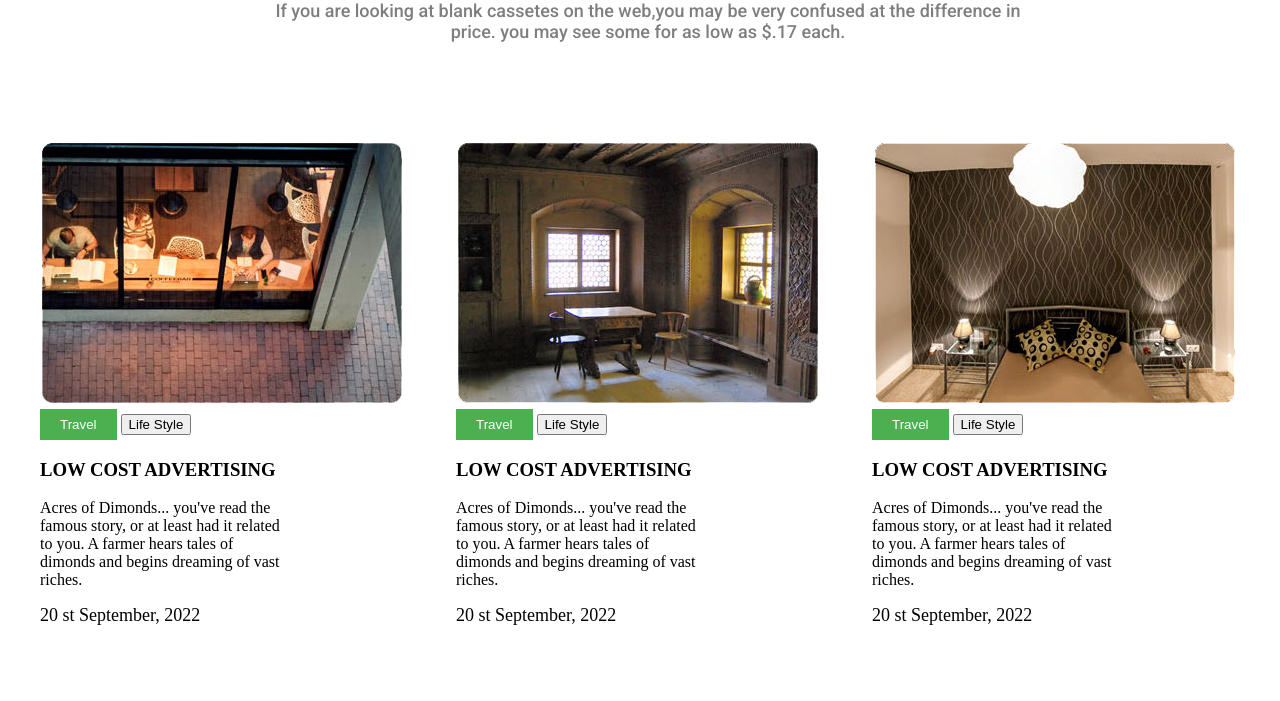
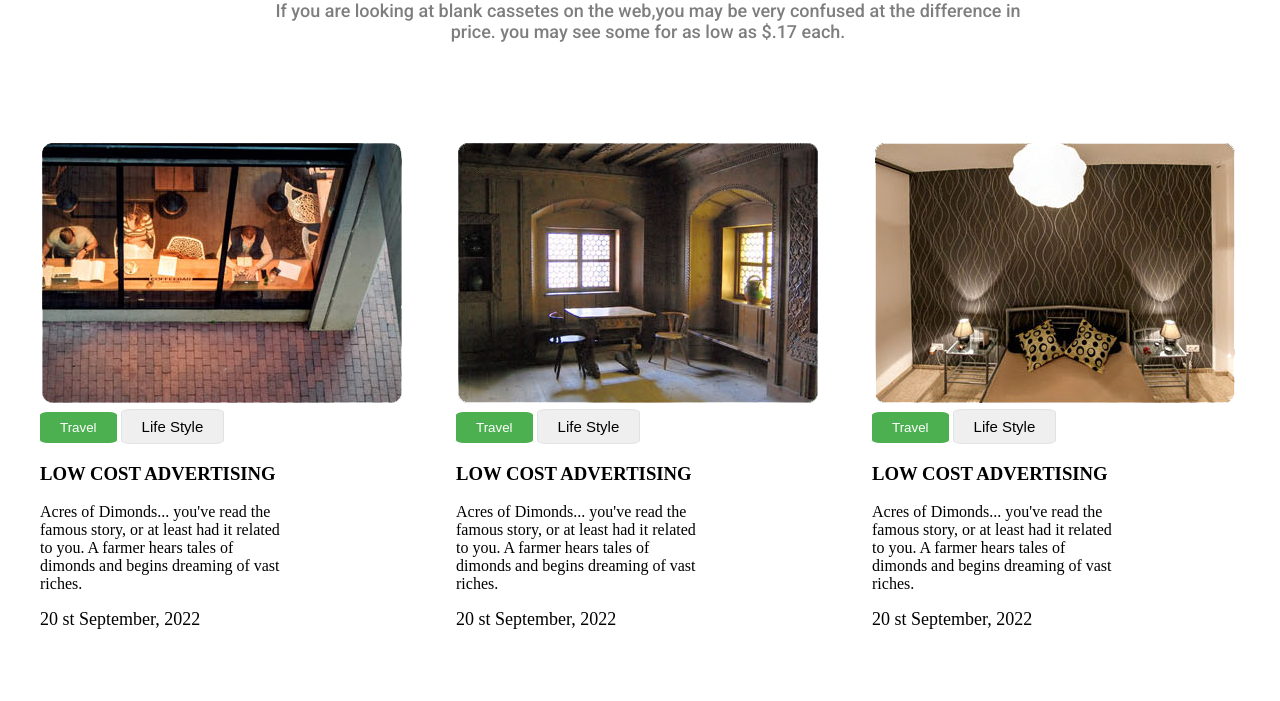
Before and after one commit to bluesky1992-web/hotel-moch, a plain HTML site: page index.html in a window 1280 px wide. Shown: the part 99-800 px from the top of the page. Drawn offline with Linux system fonts and the light colour scheme; a script that the page names is missing.

Commit message:
style-btns

```diff
--- a/style.css
+++ b/style.css
@@ -123,4 +123,13 @@ html, body {
     color: white;
     border: none;
     padding: 8px 20px;
+    border-radius: 10%;
   }
+  .life-style-btn {
+
+   border-radius: 10%;
+    background-color:;
+    font-size: 15px;
+    padding:8px 20px;
+    border: 1px solid rgba(197, 193, 193, 0.3);
+  }
```
